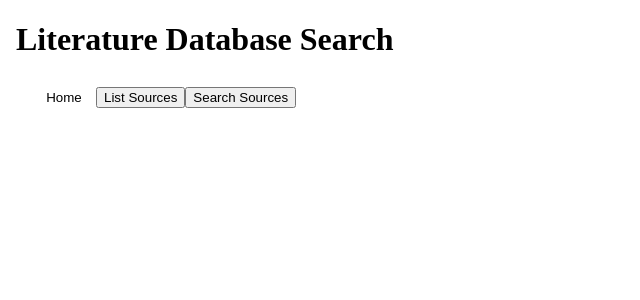
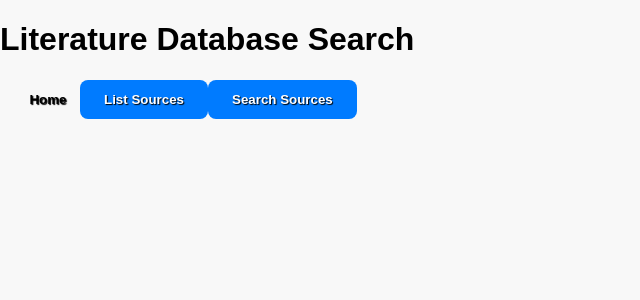
Before and after one commit to troyb840/updated_literature_project, an Angular app in the folder updated-literature-project/: page / in a window 1280 px wide. Shown: the top 300 px of the page, without its empty margins (0-640 px from the left). Built offline with nearby package versions, Linux system fonts and the light colour scheme.

Commit message:
Update styles.css

```diff
--- a/updated-literature-project/src/styles.css
+++ b/updated-literature-project/src/styles.css
@@ -1 +1,27 @@
 /* You can add global styles to this file, and also import other style files */
+/* Add this to your styles.css */
+
+body {
+    font-family: 'Arial', sans-serif;
+    margin: 0;
+    padding: 0;
+    background-color: #f8f8f8; /* Set your desired background color */
+  }
+
+  button {
+    padding: 12px 24px;
+    background-color: #007BFF; /* Set your desired button background color */
+    color: white;
+    border: none;
+    border-radius: 8px;
+    cursor: pointer;
+    font-weight: bold; /* Add bold text */
+    text-shadow: 1px 1px 1px #000; /* Add a black outline */
+  }
+
+  button:disabled {
+    background-color: #ccc;
+    cursor: not-allowed;
+    color: #666; /* Adjust the color for disabled state */
+    text-shadow: none; /* Remove the text shadow for disabled state */
+  }
```
